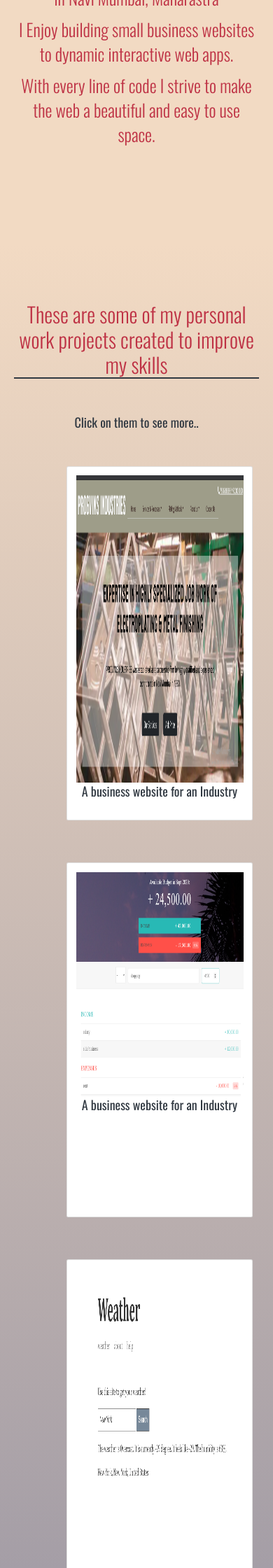
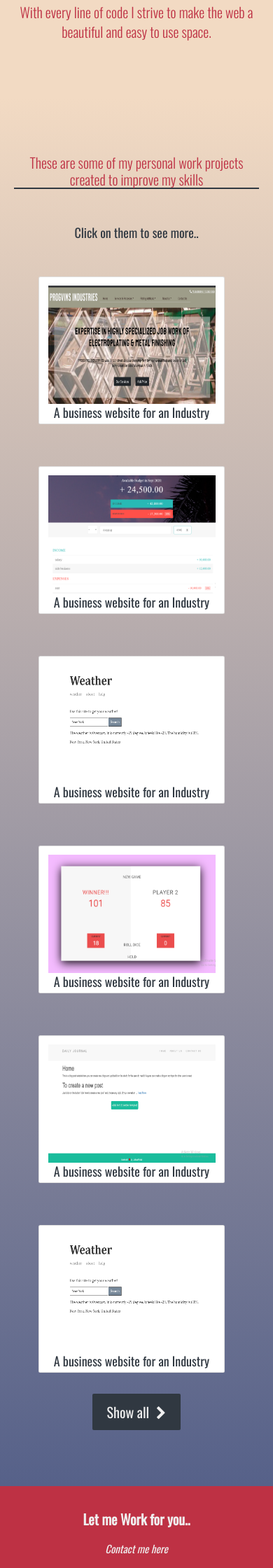
Before and after one commit to lochanp/personal-portfolio, a PHP site: page / in a window 390 px wide. Shown: the part 320-2560 px from the top of the page at 70% size. Run offline with PHP 8.4, Linux system fonts and the light colour scheme; some libraries are stand-ins or nearby versions.

Commit message:
updated the styles

```diff
--- a/css/index.css
+++ b/css/index.css
@@ -265,33 +265,41 @@
   .copywrite {
     margin-top: 10px;
   }
-  @media (max-width:700px) {
+  @media(max-width:700px) {
     h2 {
-      font-size: 4rem !important;
+      font-size: 3rem !important;
     }
     .welcome-section p {
-      font-size: 2.5rem !important;
+      font-size: 2rem !important;
     }
     .projects-section-header {
-      font-size: 3rem !important;
+      font-size: 2rem !important;
     }
     .welcome-section {
-      height: 70vh;
+      height: 45vh !important;
       margin-top: 8rem !important;
     }
     .contact-section {
-      height: 40vh;
+      height: 30vh;
       padding: 0;
       margin: 0;
       margin-top: auto !important;
     }
     .contact-section-header > h2 {
-      font-size: 3rem !important;
+      font-size: 2rem !important;
     }
     .contact-section-header > p {
-      font-size: 2rem;
+      font-size: 1.5rem;
     }
     #profile-link {
-      font-size: 2rem !important;
+      font-size: 1.5rem !important;
+    }
+    .project-image {
+      height: 20vh !important;
+    }
+    .card {
+      height: 25vh;
+      width: 70%;
+      margin-left: 5rem;
     }
   }
--- a/index.html
+++ b/index.html
@@ -1,4 +1,6 @@
-<html><head><title>Lochan Potdar Portfolio</title>
+<html>
+  <meta name="viewport" content="width=device-width, initial-scale=1">
+<head><title>Lochan Potdar Portfolio</title>
     <link rel="stylesheet" href="https://cdnjs.cloudflare.com/ajax/libs/font-awesome/4.7.0/css/font-awesome.min.css">
     <link href="https://fonts.googleapis.com/css2?family=Oswald:wght@300;400&display=swap" rel="stylesheet">
     <link rel="stylesheet" href="https://maxcdn.bootstrapcdn.com/bootstrap/4.0.0/css/bootstrap.min.css" integrity="sha384-Gn5384xqQ1aoWXA+058RXPxPg6fy4IWvTNh0E263XmFcJlSAwiGgFAW/dAiS6JXm" crossorigin="anonymous">
```
